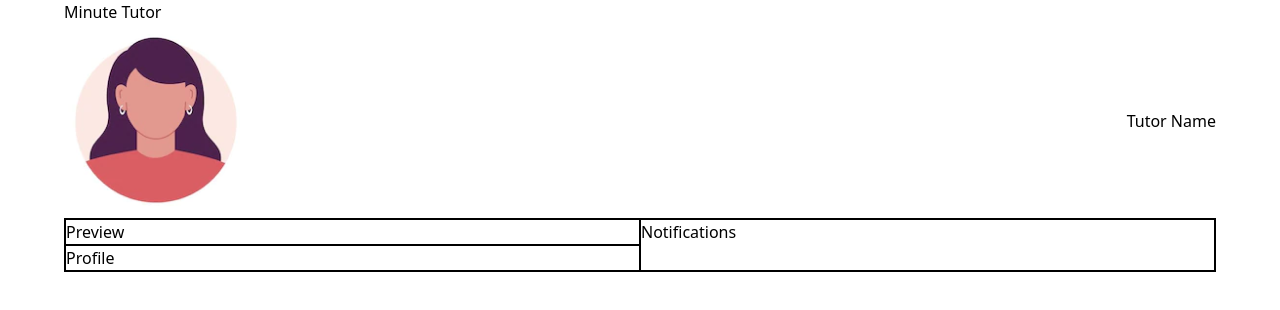
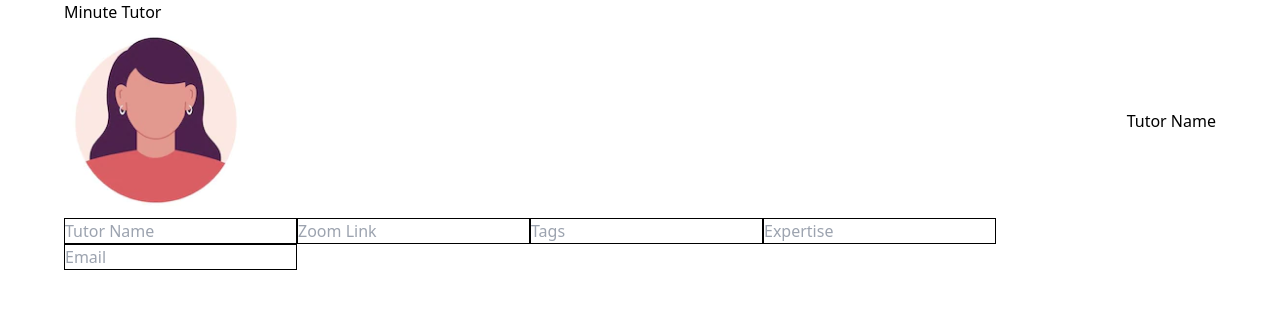
Before and after one commit to SamEThibault/minute-tutor, a React (Create React App) app in the folder frontend/: page /tutors in a window 1280 px wide. Shown: the top 310 px of the page. Built offline with nearby package versions, Linux system fonts and the light colour scheme.

Commit message:
Added in tutor stuff

```diff
--- a/frontend/src/components/TutorProfile.jsx
+++ b/frontend/src/components/TutorProfile.jsx
@@ -4,7 +4,15 @@ import Container from "./Container";
 function TutorProfile() {
   return (
     <div className="tutor-profile-container">
-      <Container></Container>
+      <Container>
+        <div className="tutor-profile-content">
+          <input type="text" placeholder="Tutor Name" />
+          <input type="text" placeholder="Zoom Link" />
+          <input type="text" placeholder="Tags" />
+          <input type="text" placeholder="Expertise" />
+          <input type="text" placeholder="Email" />
+        </div>
+      </Container>
     </div>
   );
 }
--- a/frontend/src/pages/Tutors.jsx
+++ b/frontend/src/pages/Tutors.jsx
@@ -3,6 +3,7 @@ import { useState } from "react";
 import Container from "../components/Container";
 import Notifications from "../components/Notifications";
 import Preview from "../components/Preview";
+import TutorProfile from "../components/TutorProfile";
 import Nav from "./Nav";
 function Tutors() {
   const pages = {
@@ -38,17 +39,18 @@ function Tutors() {
           <Notifications />
         </>
       );
+    case pages.profile:
+      return (
+        <>
+          <Nav />
+          <TutorProfile />
+        </>
+      );
     default:
       return (
         <>
-          <div className="tutors-container">
           <Nav />
-            <Container classProp={"tutors"}>
-              <div className="tutor-link tutors-preview">Preview</div>
-              <div className="tutor-link tutors-notifications">Notifications</div>
-              <div className="tutor-link tutors-profile">Profile</div>
-            </Container>
-          </div>
+          <TutorProfile />
         </>
       );
   }
--- /dev/null
+++ b/frontend/src/redux/tutorSlice.js
@@ -0,0 +1,16 @@
+import { createSlice } from "@reduxjs/toolkit";
+
+export const userSlice = createSlice({
+  name: "user",
+  initialState: {
+
+  },
+  reducers: {
+
+  },
+});
+
+//Action creators are generated for each case reducer function
+export const { setUsername, setPassword, setVerifyPassword, setUserType } =
+  userSlice.actions;
+export default userSlice.reducer;
--- a/frontend/src/styles/tutors.scss
+++ b/frontend/src/styles/tutors.scss
@@ -7,11 +7,12 @@
     grid-template-rows: 1fr 1fr;
     justify-content: center;
     // height: 100%;
-    border:solid 1px black;
+    // border:solid 1px black;
+    grid-gap: 1rem;
 }
 .tutor-link{
     cursor:pointer;
-    border:solid 1px black;
+    // border:solid 1px black;
 
 }
 .tutors-notifications{
```
